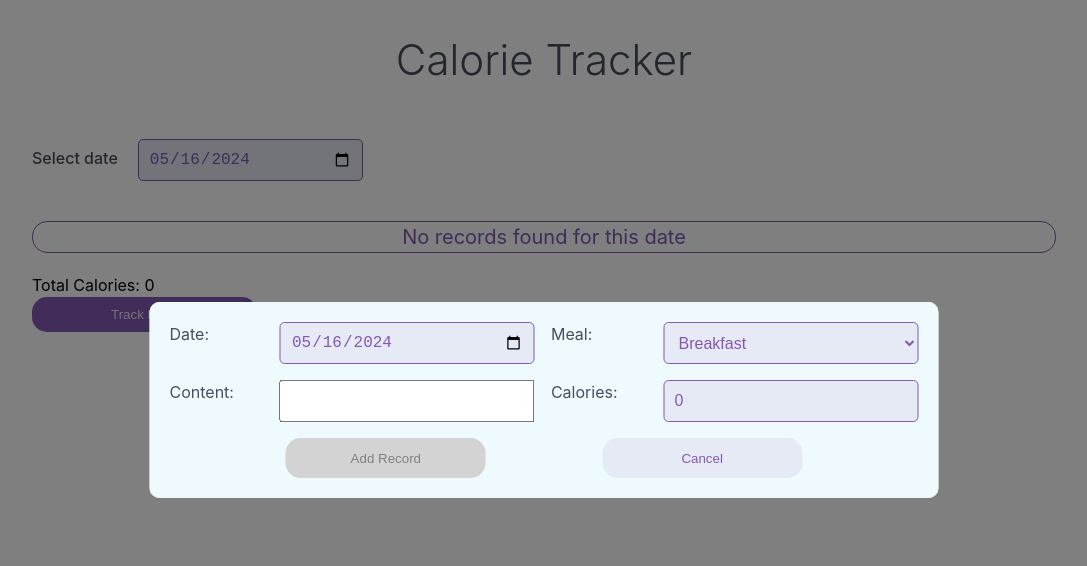
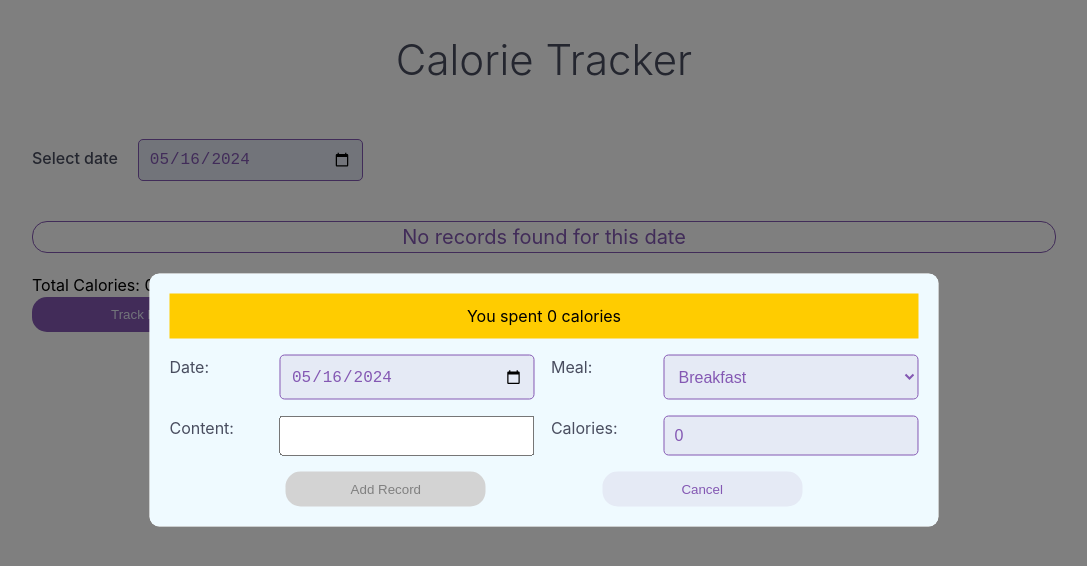
Before and after one commit to tasneemsaeed23/calorie-tracker, a React (Vite) app: page / in a window 1280 px wide. Both pictures are taken after a click on the button "Track Food". Shown: the top 566 px of the page, without its empty margins (96-1183 px from the left). Built offline with nearby package versions, Linux system fonts and the light colour scheme.

Commit message:
Using context api

```diff
--- a/src/App.jsx
+++ b/src/App.jsx
@@ -4,13 +4,14 @@ import ListingSection from "./components/CalorieRecordsSection/ListingSection";
 import Modal from "react-modal";
 import styles from "./App.module.css";
 import { useEffect } from "react";
-
+import AppContext from "./app-context";
 const LOCAL_STORAGE_KEY = "calorieRecord";
 
 function App() {
   const [records, setRecords] = useState();
   const [isModalOpen, setIsModalOpen] = useState(false);
   const [currentDate, setCurrentDate] = useState(new Date());
+  const [totalCalories, setTotalCalories] = useState(0);
 
   function save() {
     localStorage.setItem(LOCAL_STORAGE_KEY, JSON.stringify(records));
@@ -75,6 +76,14 @@ function App() {
   return (
     <div className="App">
       <h1 className={styles.title}>Calorie Tracker</h1>
+      <AppContext.Provider
+        value={{
+          currentDate,
+          setCurrentDate,
+          totalCalories,
+          setTotalCalories,
+        }}
+      >
         <Modal
           isOpen={isModalOpen}
           onRequestClose={handleCloseModal}
@@ -86,6 +95,7 @@ function App() {
             onCancel={handleCloseModal}
             currentDate={currentDate}
             setCurrentDate={setCurrentDate}
+            totalCalories={totalCalories}
           />
         </Modal>
         {records && (
@@ -93,8 +103,11 @@ function App() {
             allRecords={records}
             currentDate={currentDate}
             setCurrentDate={setCurrentDate}
+            totalCalories={totalCalories}
+            setTotalCalories={setTotalCalories}
           />
         )}
+      </AppContext.Provider>
       <button className={styles["open-modal-btn"]} onClick={handleOpenModal}>
         Track Food
       </button>
--- /dev/null
+++ b/src/app-context.ts
@@ -0,0 +1,10 @@
+import { createContext } from "react";
+
+const AppContext = createContext({
+  currentDate: new Date(),
+  setCurrentDate: (val) => {},
+  totalCalories: 0,
+  setTotalCalories: (val) => {},
+});
+
+export default AppContext;
--- a/src/components/CalorieRecordsSection/ListingSection.jsx
+++ b/src/components/CalorieRecordsSection/ListingSection.jsx
@@ -3,14 +3,19 @@ import styles from "./ListingSection.module.css";
 import { useState, useEffect } from "react";
 
 function ListingSection(props) {
-  const { allRecords, currentDate, setCurrentDate } = props; // Destructuring props
+  const {
+    allRecords,
+    currentDate,
+    setCurrentDate,
+    totalCalories,
+    setTotalCalories,
+  } = props;
 
   const dateChangeHandler = (event) => {
     setCurrentDate(new Date(event.target.value));
   };
 
   const dateFilter = (record) => {
-    // Fixing the condition and adding return statement
     return (
       record.date.getDate() === currentDate.getDate() &&
       record.date.getMonth() === currentDate.getMonth() &&
@@ -18,7 +23,6 @@ function ListingSection(props) {
     );
   };
 
-  // Returning a single element enclosing the components
   return (
     <div>
       <label className={styles["listing-picker-label"]} htmlFor="listingDate">
@@ -31,8 +35,11 @@ function ListingSection(props) {
         value={currentDate.toISOString().split("T")[0]}
         onChange={dateChangeHandler}
       />
-      {/* Render the RecordList component */}
-      <RecordList records={allRecords.filter(dateFilter)} />
+      <RecordList
+        records={allRecords.filter(dateFilter)}
+        setTotalCalories={setTotalCalories}
+        totalCalories={totalCalories}
+      />
     </div>
   );
 }
--- a/src/components/CalorieRecordsSection/RecordList.jsx
+++ b/src/components/CalorieRecordsSection/RecordList.jsx
@@ -3,8 +3,6 @@ import styles from "./RecordList.module.css";
 import { useEffect, useState } from "react";
 
 function RecordList(props) {
-  const [totalCalories, setTotalCalories] = useState(0);
-
   const resultsElement = props.records?.length ? (
     <ul className={styles["record-list"]}>
       {props.records.map(
@@ -16,7 +14,7 @@ function RecordList(props) {
                 meal={record.meal}
                 content={record.content}
                 calories={record.calories}
-                addCalories={setTotalCalories}
+                addCalories={props.setTotalCalories}
               />
             </li>
           )
@@ -29,7 +27,7 @@ function RecordList(props) {
   return (
     <>
       {resultsElement}
-      <label>Total Calories: {totalCalories}</label>
+      <label>Total Calories: {props.totalCalories}</label>
       <br></br>
     </>
   );
--- a/src/components/edit/CaloriesRecordEdit.jsx
+++ b/src/components/edit/CaloriesRecordEdit.jsx
@@ -143,6 +143,7 @@ function CaloriesRecordEdit(props) {
   // Render the form
   return (
     <form className={styles.form} onSubmit={onSubmitHandler}>
+      <p className={styles.warning}>You spent {props.totalCalories} calories</p>
       <label htmlFor="date">Date: </label>
       <input
         type="date"
```
Lines whose indentation alone changed are shown as unchanged.
